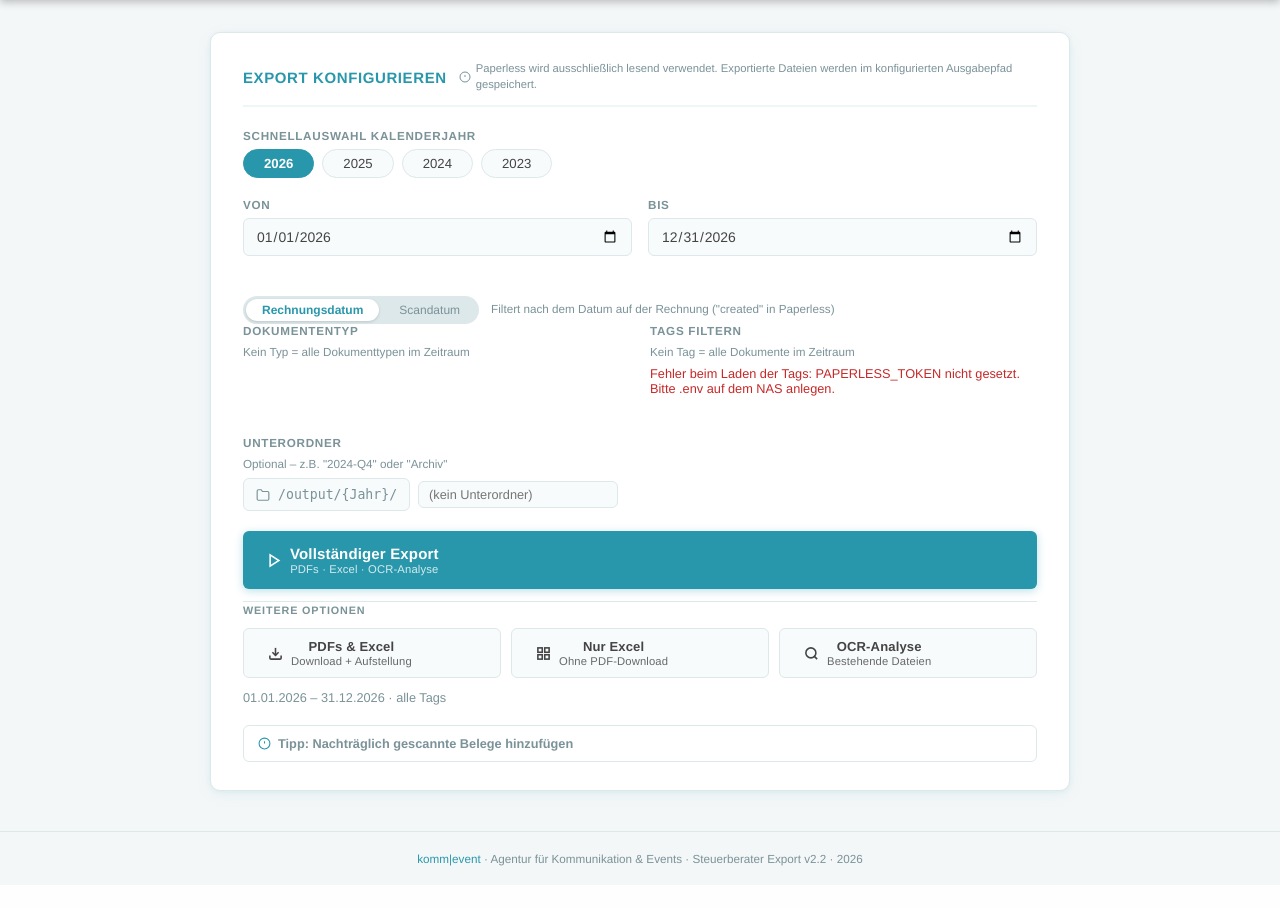
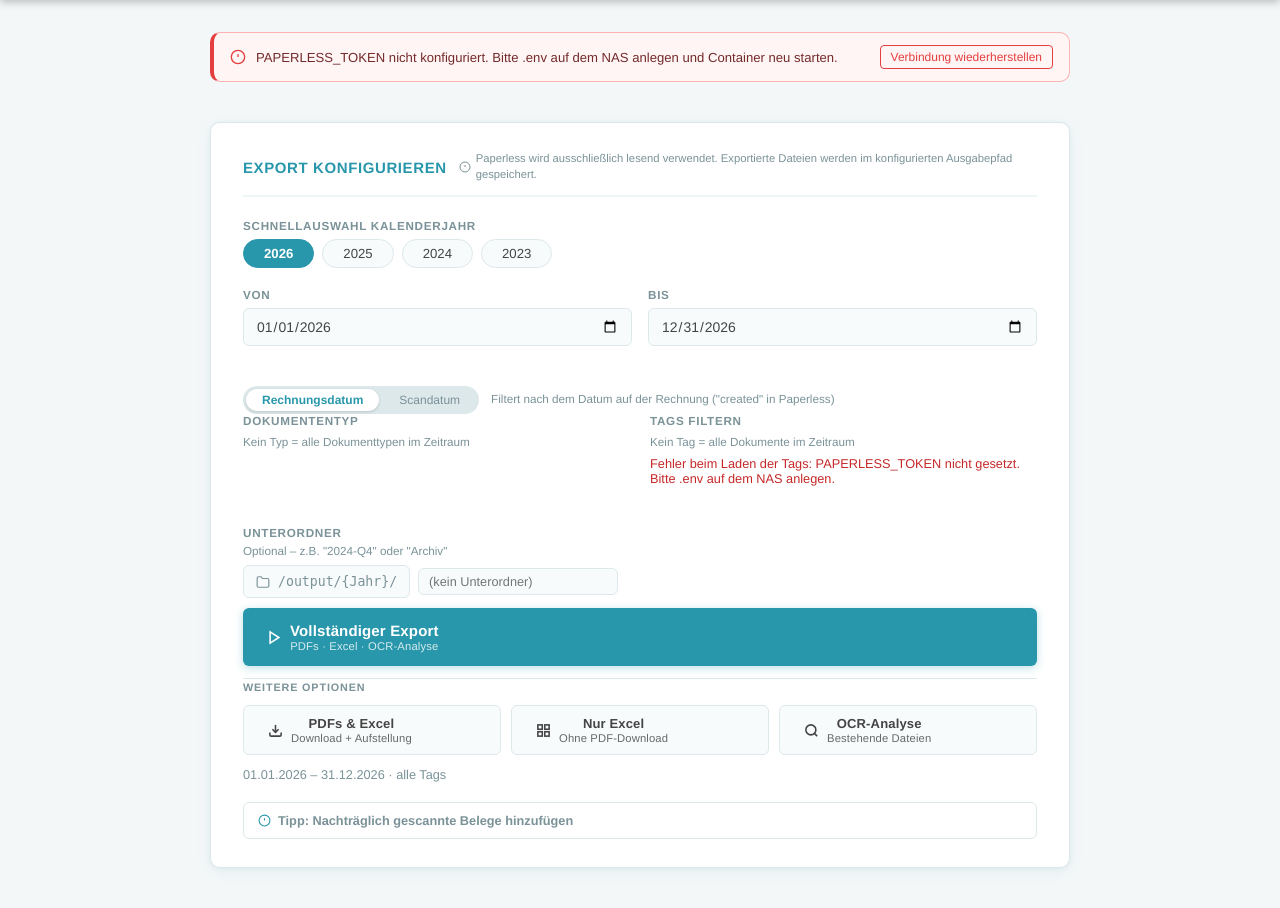
Before and after one commit to Sturmi77/paperless-tax-exporter, a Flask app: page / in a window 1280 px wide. Shown: the part 62-970 px from the top of the page. Before the commit the page ends 928 px from the top, so only its background shows below. Run offline with Flask 3, Linux system fonts and the light colour scheme; data that the repository does not hold is empty.

Commit message:
feat(issue-12): GUI Improvements – Schritt 3 (JS/UX-Fixes)
A4: Pill-Toggle Arrow-Key-Navigation (ARIA radiogroup-Pattern)
  - ArrowRight/ArrowDown: naechster Pill
  - ArrowLeft/ArrowUp: vorheriger Pill
  - Roving tabindex: nur aktiver Pill im Tab-Pfad

F3: aria-disabled synchron mit disabled-Attribut auf Export-Buttons
  - selected-info Initialtext: 'Datumsbereich waehlen, um Export zu starten.'
  - Dokumententyp-Auswahl jetzt auch in Info-Text sichtbar

F4: Subfolder-Row als fieldset/legend (semantisches Grouping)
  - Fieldset-Reset via CSS (kein Browser-Standard-Border)

S4: Globaler API-Fehler-Banner bei Verbindungsproblemen
  - role=alert Banner erscheint wenn Paperless nicht erreichbar
  - 'Verbindung wiederherstellen'-Button ruft checkConnection() neu auf
  - Banner verschwindet bei erfolgreicher Verbindung

P3: Phasen-Label in progress-title wird bei Stage-Wechsel aktualisiert
  - stage0 → 'Excel wird erstellt...'
  - stage1 → 'PDFs werden heruntergeladen...'
  - stage2 → 'OCR-Analyse laeuft...'
  - Nur bei Phase-Wechsel (data-phase Attribut verhindert unnoetige DOM-Updates)

P4: Fokus auf btn-cancel beim ersten Einblenden (.focus())

Refs #12
49 tests passed, 0 warnings

```diff
--- a/static/css/style.css
+++ b/static/css/style.css
@@ -829,3 +829,45 @@ body {
   color: var(--primary-hov);
   font-size: .82rem !important;
 }
+
+/* --- Global Error Banner (S4) ----------------------------------------- */
+.global-error-banner {
+  display: flex;
+  align-items: center;
+  gap: 10px;
+  background: #fff5f5;
+  border: 1px solid #feb2b2;
+  border-left: 4px solid #e53e3e;
+  border-radius: var(--radius);
+  color: #742a2a;
+  font-size: .875rem;
+  padding: 12px 16px;
+  margin-bottom: 16px;
+}
+.global-error-banner svg { flex-shrink: 0; color: #e53e3e; }
+.global-error-banner span { flex: 1; }
+.global-error-retry {
+  background: none;
+  border: 1px solid #e53e3e;
+  border-radius: 4px;
+  color: #e53e3e;
+  cursor: pointer;
+  font-size: .8rem;
+  padding: 4px 10px;
+  white-space: nowrap;
+  font-family: inherit;
+}
+.global-error-retry:hover { background: #fff0f0; }
+
+/* --- Subfolder Fieldset Reset (F4) ------------------------------------ */
+.subfolder-fieldset {
+  border: none;
+  margin: 0;
+  padding: 0;
+}
+.subfolder-fieldset legend {
+  float: left;
+  width: 100%;
+  margin-bottom: 4px;
+}
+.subfolder-fieldset legend + * { clear: both; }
--- a/static/js/app.js
+++ b/static/js/app.js
@@ -32,18 +32,37 @@ document.addEventListener("DOMContentLoaded", () => {
   $("new-export-btn").addEventListener("click", resetUI);
 
   // Segmented Control für Datumsfeld (Issue #10)
-  updateDateToggleHint(); // Hilfetext beim initialen Seitenload setzen
-  document.querySelectorAll('.pill-btn').forEach(btn => {
-    btn.addEventListener('click', () => {
-      document.querySelectorAll('.pill-btn').forEach(b => {
-        b.classList.remove('pill-active');
-        b.setAttribute('aria-pressed', 'false');
-      });
-      btn.classList.add('pill-active');
-      btn.setAttribute('aria-pressed', 'true');
-      updateDateToggleHint();
+  // A4: ARIA radiogroup-Pattern mit Arrow-Key-Navigation
+  updateDateToggleHint();
+  const pillBtns = Array.from(document.querySelectorAll('.pill-btn'));
+  pillBtns.forEach((btn, idx) => {
+    btn.addEventListener('click', () => activatePill(btn));
+    btn.addEventListener('keydown', e => {
+      let next = null;
+      if (e.key === 'ArrowRight' || e.key === 'ArrowDown') {
+        e.preventDefault();
+        next = pillBtns[(idx + 1) % pillBtns.length];
+      } else if (e.key === 'ArrowLeft' || e.key === 'ArrowUp') {
+        e.preventDefault();
+        next = pillBtns[(idx - 1 + pillBtns.length) % pillBtns.length];
+      }
+      if (next) { activatePill(next); next.focus(); }
     });
   });
+
+  function activatePill(btn) {
+    pillBtns.forEach(b => {
+      b.classList.remove('pill-active');
+      b.setAttribute('aria-pressed', 'false');
+      b.setAttribute('tabindex', '-1');
+    });
+    btn.classList.add('pill-active');
+    btn.setAttribute('aria-pressed', 'true');
+    btn.setAttribute('tabindex', '0');
+    updateDateToggleHint();
+  }
+  // Nur aktiven Pill im Tab-Pfad (roving tabindex)
+  pillBtns.forEach(b => b.setAttribute('tabindex', b.classList.contains('pill-active') ? '0' : '-1'));
 });
 
 // --- Verbindungscheck --------------------------------------------------
@@ -61,6 +80,34 @@ function setBadge(state, text, title = "") {
   badge.innerHTML = (BADGE_ICONS[state] || "") + `<span class="badge-label">${text}</span>`;
 }
 
+// S4: Globaler API-Fehler-Banner (Paperless nicht erreichbar)
+function showGlobalError(msg) {
+  let banner = $("global-error-banner");
+  if (!banner) {
+    banner = document.createElement("div");
+    banner.id        = "global-error-banner";
+    banner.setAttribute("role", "alert");
+    banner.className = "global-error-banner";
+    banner.innerHTML = `
+      <svg width="16" height="16" viewBox="0 0 24 24" fill="none" stroke="currentColor" stroke-width="2">
+        <circle cx="12" cy="12" r="10"/><line x1="12" y1="8" x2="12" y2="12"/>
+        <line x1="12" y1="16" x2="12.01" y2="16"/>
+      </svg>
+      <span id="global-error-text"></span>
+      <button class="global-error-retry" onclick="checkConnection(); loadTags(); loadDocumentTypes();" title="Erneut versuchen">
+        Verbindung wiederherstellen
+      </button>`;
+    document.querySelector(".main").prepend(banner);
+  }
+  $("global-error-text").textContent = msg;
+  banner.classList.remove("hidden");
+}
+
+function hideGlobalError() {
+  const banner = $("global-error-banner");
+  if (banner) banner.classList.add("hidden");
+}
+
 async function checkConnection() {
   setBadge("checking", "Verbinde…");
   try {
@@ -68,14 +115,18 @@ async function checkConnection() {
     const data = await res.json();
     if (!data.token_configured) {
       setBadge("error", "Token nicht konfiguriert", "PAPERLESS_TOKEN fehlt – bitte .env auf dem NAS anlegen");
+      showGlobalError("PAPERLESS_TOKEN nicht konfiguriert. Bitte .env auf dem NAS anlegen und Container neu starten.");
     } else if (data.paperless_reachable === false) {
       setBadge("error", "Paperless nicht erreichbar", data.error || "");
+      showGlobalError("Paperless NGX ist nicht erreichbar. Bitte Verbindung und URL prüfen.");
     } else {
       const ollama = data.ollama_available ? " · Ollama ✓" : " · Ollama ✗";
       setBadge("ok", "Paperless verbunden" + ollama, data.ollama_status || "");
+      hideGlobalError();
     }
   } catch {
     setBadge("error", "Verbindungsfehler");
+    showGlobalError("Verbindung zur App unterbrochen. Bitte Seite neu laden.");
   }
 }
 
@@ -361,18 +412,23 @@ async function loadTags() {
   }
 }
 
+const EXPORT_BTN_IDS = ["btn-stage0", "btn-stage1", "btn-both", "btn-stage2"];
+
 function enableButtons() {
-  $("btn-stage0").disabled = false;
-  $("btn-stage1").disabled = false;
-  $("btn-both").disabled   = false;
-  $("btn-stage2").disabled = false;
+  // F3: aria-disabled + disabled synchron; Buttons bleiben fokussierbar bis disabled gesetzt
+  EXPORT_BTN_IDS.forEach(id => {
+    const btn = $(id);
+    btn.disabled = false;
+    btn.removeAttribute("aria-disabled");
+  });
 }
 
 function disableButtons() {
-  $("btn-stage0").disabled = true;
-  $("btn-stage1").disabled = true;
-  $("btn-both").disabled   = true;
-  $("btn-stage2").disabled = true;
+  EXPORT_BTN_IDS.forEach(id => {
+    const btn = $(id);
+    btn.disabled = true;
+    btn.setAttribute("aria-disabled", "true");
+  });
 }
 
 // tagDropdown-Handle für externen Zugriff (selectedTags sync)
@@ -414,13 +470,17 @@ function updateInfo() {
   const to   = $("date-to").value;
   const info = $("selected-info");
   if (!from || !to) {
-    info.textContent = "Bitte Datumsbereich wählen.";
+    // F3: erklärender Initialtext warum Buttons inaktiv sind
+    info.textContent = "Datumsbereich wählen, um Export zu starten.";
     return;
   }
   const tagText = selectedTags.size > 0
     ? `${selectedTags.size} Tag(s) ausgewählt`
     : "alle Tags";
-  info.textContent = `${formatDate(from)} – ${formatDate(to)} · ${tagText}`;
+  const doctypeText = (doctypeDropdown && doctypeDropdown.selectedIds.size > 0)
+    ? ` · ${doctypeDropdown.selectedIds.size} Typ(en)`
+    : "";
+  info.textContent = `${formatDate(from)} – ${formatDate(to)} · ${tagText}${doctypeText}`;
 }
 
 function formatDate(iso) {
@@ -631,6 +691,8 @@ async function pollStatus() {
           <line x1="9" y1="9" x2="15" y2="15"/>
         </svg> OCR abbrechen`;
         cancelBtn.classList.remove("hidden");
+        // P4: Fokus auf Cancel-Button beim ersten Einblenden
+        cancelBtn.focus();
       }
       // bereits sichtbar → nichts tun
     } else {
@@ -655,6 +717,23 @@ async function pollStatus() {
       }
     }
 
+    // P3: Phasen-Label in progress-title aktualisieren
+    const titleEl = $("progress-title");
+    if (titleEl && data.stage && !data.done) {
+      const phaseLabels = {
+        stage0: "Excel wird erstellt…",
+        stage1: "PDFs werden heruntergeladen…",
+        stage2: "OCR-Analyse läuft…",
+        both:   "Export läuft…",
+      };
+      const lbl = phaseLabels[data.stage];
+      // Nur ändern wenn sich Phase geändert hat (nicht bei jedem Poll-Tick)
+      if (lbl && titleEl.dataset.phase !== data.stage) {
+        titleEl.textContent   = lbl;
+        titleEl.dataset.phase = data.stage;
+      }
+    }
+
     if (data.done) {
       stopPoll();
       lastLogCount = 0;
@@ -671,7 +750,10 @@ async function pollStatus() {
         bar.style.background = data.cancelled ? "#e69800" : "#2e7d32";
         $("download-area").style.display = "flex";
         const ct = $("progress-title");
-        if (ct) ct.textContent = data.cancelled ? "Job abgebrochen" : "Export abgeschlossen";
+        if (ct) {
+          ct.textContent   = data.cancelled ? "Job abgebrochen" : "Export abgeschlossen";
+          ct.dataset.phase = "done";
+        }
       }
       return; // kein schedulePoll() mehr
     }
--- a/templates/index.html
+++ b/templates/index.html
@@ -127,8 +127,9 @@
         </div><!-- /.filter-row -->
 
         <!-- 4. Ausgabepfad + Unterordner (Issue #9) -->
-        <div class="field-group">
-          <label class="field-label" for="subfolder-input">Unterordner</label>
+        <!-- F4: fieldset/legend für semantisches Grouping -->
+        <fieldset class="field-group subfolder-fieldset">
+          <legend class="field-label">Unterordner</legend>
           <p class="field-hint">Optional – z.B. "2024-Q4" oder "Archiv"</p>
           <div class="subfolder-row">
             <div class="output-path output-path-base">
@@ -149,7 +150,7 @@
           </div>
           <div class="subfolder-error error-msg hidden" id="subfolder-error" role="alert"></div>
           <div class="subfolder-preview hidden" id="subfolder-preview" aria-live="polite"></div>
-        </div>
+        </fieldset>
 
         <!-- 5. Aktions-Buttons (Issue #12: Primär + Sekundär-Reihe) -->
         <div class="actions-export">
```
